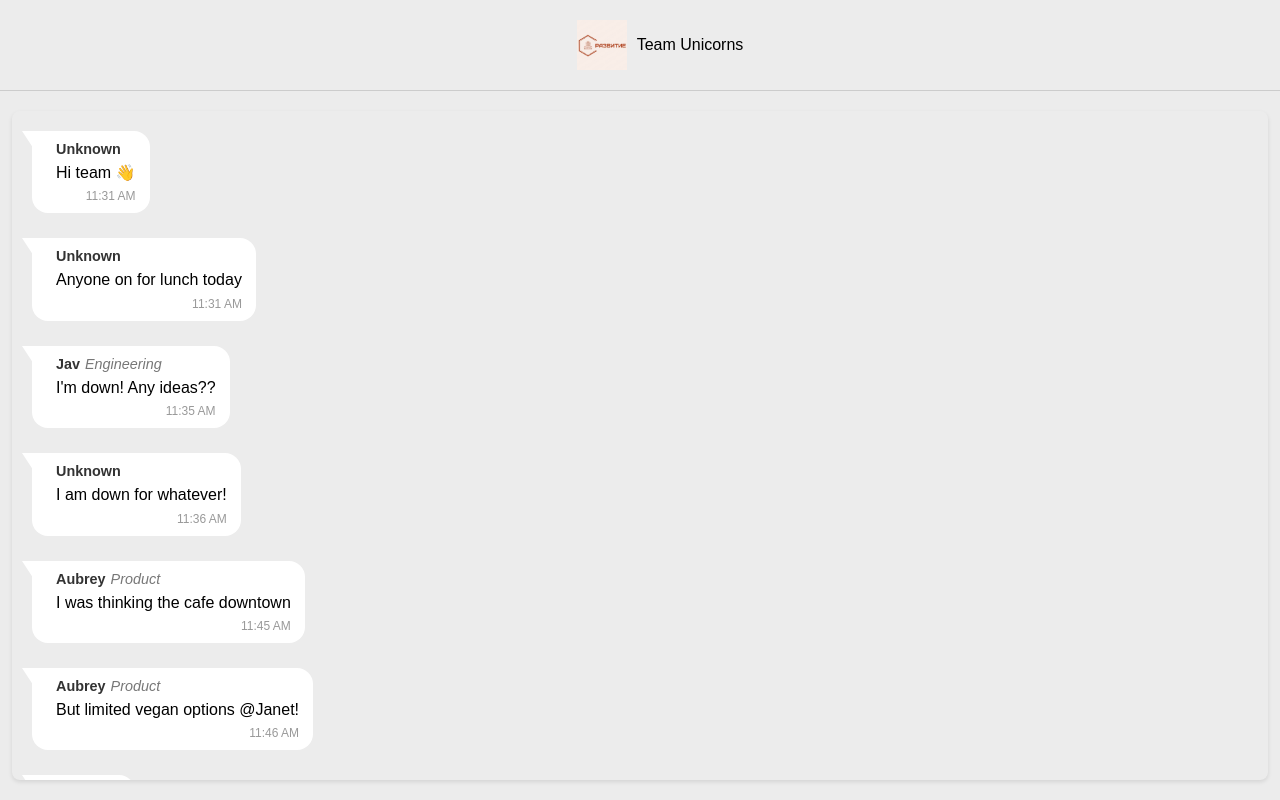
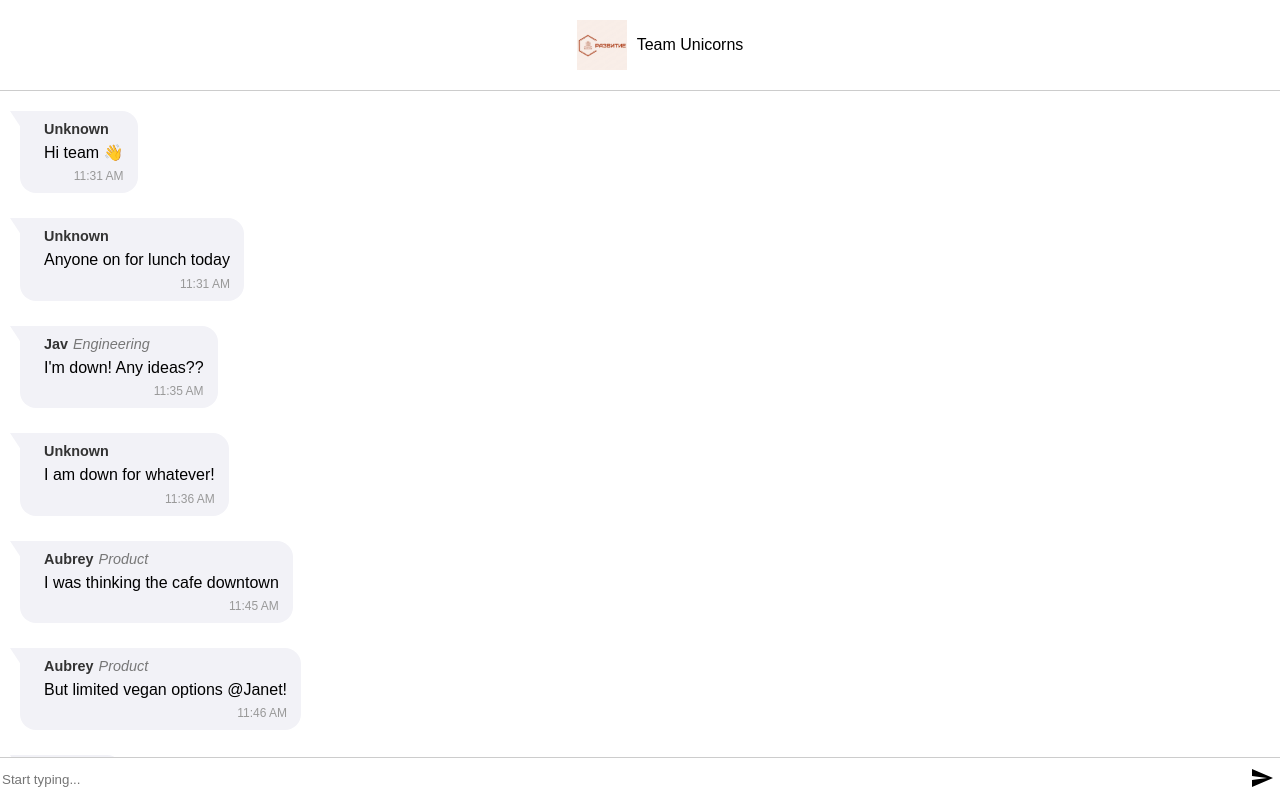
Before and after one commit to MihajlovAleksandr/cha, a React (Create React App) app: page / in a window 1280 px wide. Built offline with nearby package versions, Linux system fonts and the light colour scheme.

Commit message:
Fixed a bug with adaptive design, added a TextInputArea

```diff
--- a/src/App.js
+++ b/src/App.js
@@ -2,6 +2,7 @@
 import './Styles/App.css';
 import { Header } from './Header';
 import MessageChat from './MessageChat';
+import TextInputArea from './TextInputArea'
 
 const currentUserId = "Alice";
 
@@ -36,6 +37,7 @@ function App() {
           </div>
         ))}
       </div>
+      <TextInputArea></TextInputArea>
     </div>
   );
 }
--- a/src/Styles/App.css
+++ b/src/Styles/App.css
@@ -3,7 +3,6 @@ html, body {
   padding: 0;
   overflow: hidden;
   font-family: Arial, sans-serif;
-  background-color: #ececec;
 }
 
 
@@ -15,11 +14,7 @@ html, body {
 
 .chat-container {
   flex-grow: 1;
-  width: 95%;
-  margin: 20px auto;
   padding: 20px;
-  border-radius: 8px;
-  box-shadow: 0 2px 4px rgba(0,0,0,0.1);
   overflow-y: auto;
 }
 
--- a/src/Styles/MessageChat.css
+++ b/src/Styles/MessageChat.css
@@ -27,7 +27,7 @@
   }
 
   .other-message {
-    background-color: #ffffff;
+    background-color: #f2f2f7;
     color: #000;
     margin-right: auto;
     text-align: left;
@@ -41,7 +41,7 @@
     top: 0;
     border-width: 0 25px 38px 0;
     border-style: solid;
-    border-color: transparent #ffffff transparent transparent;
+    border-color: transparent #f2f2f7 transparent transparent;
   }
 
 
--- /dev/null
+++ b/src/Styles/TextInputArea.css
@@ -0,0 +1,19 @@
+.TextInputArea {
+    border-top: 1px solid #ccc;
+    display: flex;
+    width: 100%;
+    height: 7vh;
+}
+
+.TextInputArea input {
+    border: none;
+    outline: none;
+    flex: 1;
+    width: 100%;
+}
+
+.TextInputArea button {
+    background: none;
+    border: none;
+    cursor: pointer;
+}
--- /dev/null
+++ b/src/TextInputArea.jsx
@@ -0,0 +1,14 @@
+import "./Styles/TextInputArea.css"
+export function TextInputArea(){
+    return (
+        <div className="TextInputArea">
+            <input placeholder="Start typing..."></input>
+            <button>
+                <svg width="24" height="24" viewBox="0 0 24 24">
+                    <path d="M2 21l21-9-21-9v7l15 2-15 2z"/>
+                </svg>
+            </button>
+        </div>
+    );
+}
+export default TextInputArea;
```
